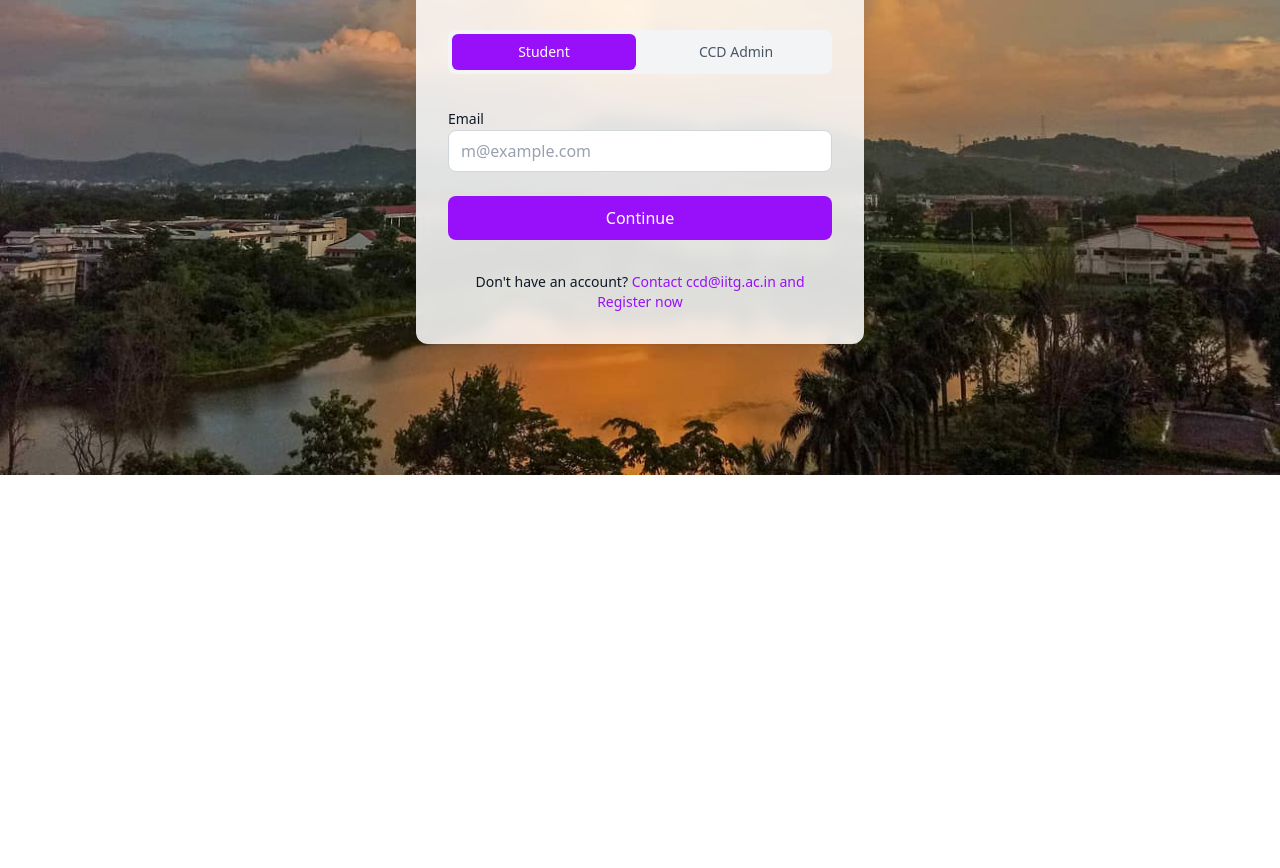
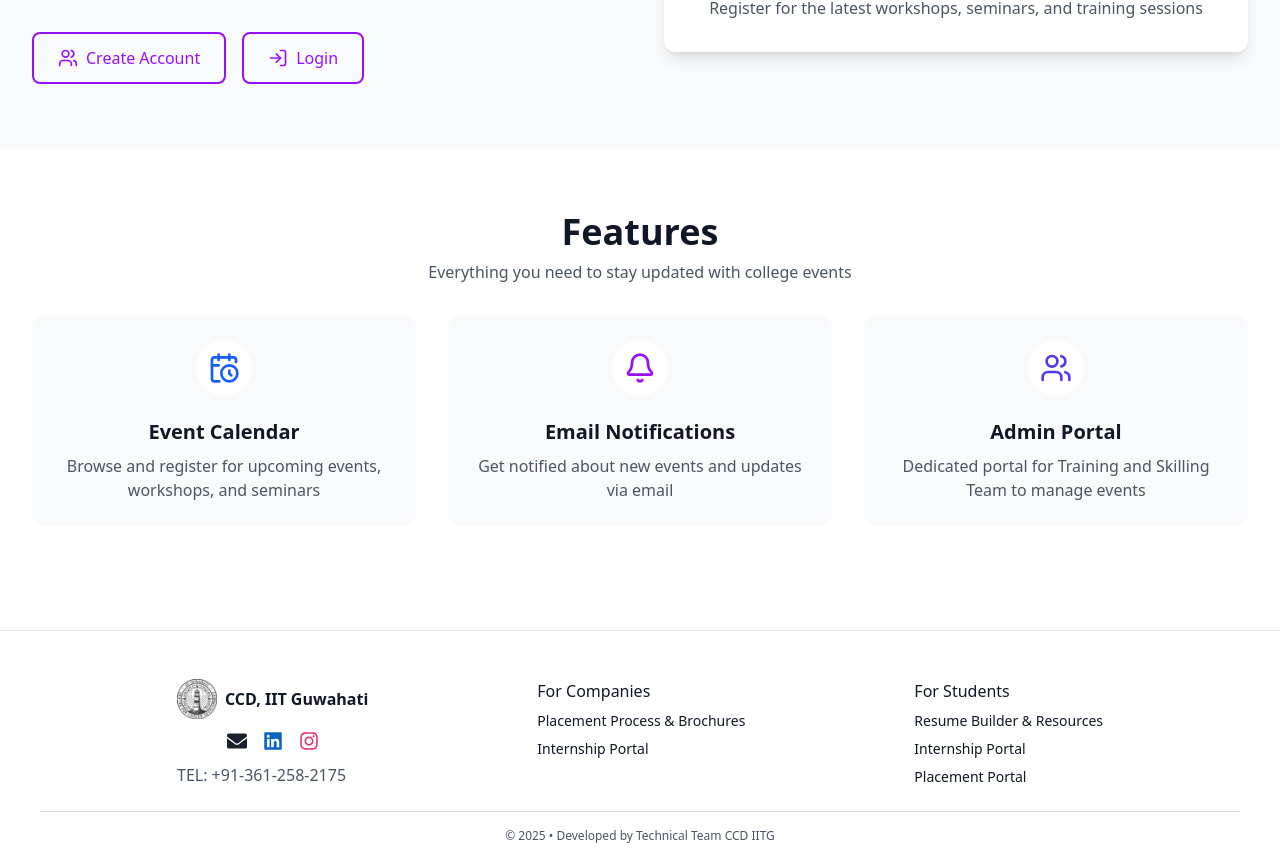
Before and after one commit to Ash469/ccd_training_skilling, a React (Vite) app in the folder frontend/: page / in a window 1280 px wide. Shown: the part 325-1193 px from the top of the page. Before the commit the page ends 800 px from the top, so only its background shows below. Built offline with nearby package versions, Linux system fonts and the light colour scheme; no server answers.

Commit message:
footer added

```diff
--- a/frontend/src/components/footer.jsx
+++ b/frontend/src/components/footer.jsx
@@ -1,21 +1,19 @@
 import React from 'react';
-import { FaLinkedin, FaInstagram } from 'react-icons/fa';
+import { FaLinkedin, FaInstagram, FaEnvelope } from 'react-icons/fa';
 
 const Footer = ({ darkMode }) => {
   return (
     <footer
-      className={`w-full border-t backdrop-blur ${
-        darkMode
-          ? 'bg-gray-900/95 border-gray-600'
-          : 'bg-white/95 border-gray-200'
-      }`}
+      className={`p-6 mt-10 w-full border-t backdrop-blur ${darkMode
+        ? 'bg-gray-900/95 border-gray-600'
+        : 'bg-white/95 border-gray-200'
+        }`}
     >
-      <div className="container mx-auto px-4 py-6">
+      <div className="container mx-auto px-4 pt-6">
         {/* Top Footer Content */}
         <div
-          className={`border-b pb-6 ${
-            darkMode ? 'border-gray-700' : 'border-gray-300'
-          }`}
+          className={`border-b pb-6 ${darkMode ? 'border-gray-700' : 'border-gray-300'
+            }`}
         >
 
           <div className="flex flex-col md:flex-row justify-evenly items-center md:items-start text-center md:text-left gap-8">
@@ -29,6 +27,18 @@ const Footer = ({ darkMode }) => {
                 </span>
               </div>
               <div className="flex items-center self-center gap-4">
+
+                <a
+                  href="mailto:ccd@iitg.ac.in"
+                  target="_blank"
+                  rel="noopener noreferrer"
+                >
+                  <FaEnvelope
+                    size={20}
+                    style={{ color: darkMode ? 'white' : '#1a202c' }}
+                  />
+                </a>
+
                 <a
                   href="https://www.linkedin.com/in/ccdiitg/"
                   target="_blank"
@@ -57,6 +67,8 @@ const Footer = ({ darkMode }) => {
                   <a
                     href="https://iitg.ac.in/ccd/brochures.html"
                     className="hover:underline"
+                    target="_blank"
+                    rel="noopener noreferrer"
                   >
                     Placement Process & Brochures
                   </a>
@@ -65,6 +77,8 @@ const Footer = ({ darkMode }) => {
                   <a
                     href="https://iitg.ac.in/intern/auth/login/recruiter"
                     className="hover:underline"
+                    target="_blank"
+                    rel="noopener noreferrer"
                   >
                     Internship Portal
                   </a>
@@ -80,6 +94,8 @@ const Footer = ({ darkMode }) => {
                   <a
                     href="https://iitg.ac.in/ccd/for_students.html"
                     className="hover:underline"
+                    target="_blank"
+                    rel="noopener noreferrer"
                   >
                     Resume Builder & Resources
                   </a>
@@ -88,14 +104,19 @@ const Footer = ({ darkMode }) => {
                   <a
                     href="https://iitg.ac.in/intern/auth/login/"
                     className="hover:underline"
+                    target="_blank"
+                    rel="noopener noreferrer"
                   >
                     Internship Portal
                   </a>
+
                 </li>
                 <li>
                   <a
                     href="https://iitg.ac.in/placements/auth/login/"
                     className="hover:underline"
+                    target="_blank"
+                    rel="noopener noreferrer"
                   >
                     Placement Portal
                   </a>
@@ -107,11 +128,10 @@ const Footer = ({ darkMode }) => {
 
         {/* Bottom Footer */}
         <div
-          className={`pt-4 text-xs text-center ${
-            darkMode ? 'text-gray-400' : 'text-gray-600'
-          }`}
+          className={`pt-4 text-xs text-center ${darkMode ? 'text-gray-400' : 'text-gray-600'
+            }`}
         >
-          © 2025 Bluebook • Developed by Technical Team CCD IITG
+          © 2025 • Developed by Technical Team CCD IITG
         </div>
       </div>
     </footer>
--- a/frontend/src/components/navbar.jsx
+++ b/frontend/src/components/navbar.jsx
@@ -12,7 +12,7 @@ const Navbar = ({ darkMode, toggleDarkMode }) => {
             <div className="container mx-auto flex h-16 items-center justify-between px-4">
                 <Link to="/" className="flex items-center gap-2 font-bold text-xl">
                     <img src="/logo.png" alt="CCD Logo" className="h-10" />
-                    <span className={darkMode ? 'text-white' : 'text-gray-900'}>Training And Skilling</span>
+                    <span className={darkMode ? 'text-white' : 'text-gray-900'}>Training And Skilling Portal</span>
                 </Link>
                 <nav className="flex items-center gap-4">
                     <Link to="/login">
--- a/frontend/src/pages/admin/adminDashboard.jsx
+++ b/frontend/src/pages/admin/adminDashboard.jsx
@@ -4,6 +4,7 @@ import axios from 'axios';
 import { FontAwesomeIcon } from '@fortawesome/react-fontawesome';
 import {faEdit,faTrash,faSun,faMoon,faCalendar,faClock,faUser,faLocationDot,faUsers,faPlus,faBars,faTimes} from '@fortawesome/free-solid-svg-icons';
 import ErrorFallback from '../../components/ErrorFallback';
+import Footer from '../../components/footer';
 
 export default function AdminDashboard({ darkMode, toggleDarkMode }) {
     const navigate = useNavigate();
@@ -359,7 +360,7 @@ export default function AdminDashboard({ darkMode, toggleDarkMode }) {
                 )}
             </nav>
 
-            <div className="max-w-7xl mx-auto p-6">
+            <div className="max-w-7xl mx-auto p-6 pb-12">
                 <div className="flex items-center justify-between mb-6">
                     <h2 className={`text-2xl font-bold ${darkMode ? 'text-white' : 'text-gray-900'
                         }`}>
@@ -636,6 +637,7 @@ export default function AdminDashboard({ darkMode, toggleDarkMode }) {
                     </div>
                 </div>
             )}
+            <Footer darkMode={darkMode} />
         </div>
     );
 }
--- a/frontend/src/pages/admin/createEvents.jsx
+++ b/frontend/src/pages/admin/createEvents.jsx
@@ -4,6 +4,7 @@ import { Sun, Moon, Menu, X, Calendar } from 'lucide-react';
 import DatePicker from 'react-datepicker';
 import 'react-datepicker/dist/react-datepicker.css';
 import axios from 'axios';
+import Footer from '../../components/footer';
 
 export default function CreateEvent({ darkMode, toggleDarkMode }) {
   const navigate = useNavigate();
@@ -517,6 +518,8 @@ export default function CreateEvent({ darkMode, toggleDarkMode }) {
           </div>
         </form>
       </div>
+      <Footer darkMode={darkMode} />
+
     </div>
   );
 }
--- a/frontend/src/pages/admin/eventRegistrations.jsx
+++ b/frontend/src/pages/admin/eventRegistrations.jsx
@@ -4,6 +4,7 @@ import axios from 'axios';
 import { FontAwesomeIcon } from '@fortawesome/react-fontawesome';
 import { faArrowLeft, faUserGroup, faDownload, faUpload, faCheck, faTimes } from '@fortawesome/free-solid-svg-icons';
 import ErrorFallback from '../../components/ErrorFallback';
+import Footer from '../../components/footer';
 
 export default function EventRegistrations({ darkMode }) {
     const { eventId } = useParams();
@@ -446,6 +447,8 @@ export default function EventRegistrations({ darkMode }) {
                     )}
                 </div>
             </div>
+      <Footer darkMode={darkMode} />
+
         </div>
     );
 }
--- a/frontend/src/pages/user/registration.jsx
+++ b/frontend/src/pages/user/registration.jsx
@@ -2,6 +2,7 @@ import React, { useState, useEffect } from 'react';
 import { useNavigate } from 'react-router-dom';
 import { CalendarDays, MapPin, User, Clock, Users, Moon, Sun, CheckCircle, Menu, X } from 'lucide-react';
 import axios from 'axios';
+import Footer from '../../components/footer';
 
 export default function Registration({ darkMode, toggleDarkMode }) {
   const navigate = useNavigate();
@@ -328,6 +329,8 @@ export default function Registration({ darkMode, toggleDarkMode }) {
           {cancelStatus.message}
         </div>
       )}
+        <Footer darkMode={darkMode} />
+
     </div>
   );
 }
--- a/frontend/src/pages/user/userDashboard.jsx
+++ b/frontend/src/pages/user/userDashboard.jsx
@@ -2,6 +2,7 @@ import React, { useState, useEffect } from 'react';
 import { useNavigate } from 'react-router-dom';
 import { CalendarDays, MapPin, User, Clock, Users, Moon, Sun, Menu, X, AlertTriangle } from 'lucide-react';
 import axios from 'axios';
+import Footer from '../../components/footer';
 
 export default function UserDashboard({ darkMode, toggleDarkMode }) {
     const navigate = useNavigate();
@@ -207,7 +208,7 @@ export default function UserDashboard({ darkMode, toggleDarkMode }) {
                         <h1 className={`text-xl font-semibold ${
                             darkMode ? 'text-purple-400' : 'text-purple-600'
                         }`}>
-                            Training and Skilling
+                            Training and Skilling Portal
                         </h1>
                     </div>
 
@@ -631,8 +632,12 @@ export default function UserDashboard({ darkMode, toggleDarkMode }) {
                             </button>
                         </div>
                     </div>
+
                 </div>
             )}
+
+        <Footer darkMode={darkMode} />
+
         </div>
     );
 }
--- a/frontend/src/routes/Router.jsx
+++ b/frontend/src/routes/Router.jsx
@@ -14,7 +14,7 @@ import StudentAnalytics from '../pages/admin/studentAnalytics'
 export default function Router({ darkMode, toggleDarkMode }) {
   return (
     <Routes>
-      <Route path="/" element={<Login darkMode={darkMode} toggleDarkMode={toggleDarkMode} />} />
+      <Route path="/" element={<Home darkMode={darkMode} toggleDarkMode={toggleDarkMode} />} />
       <Route path="/login" element={<Login darkMode={darkMode} toggleDarkMode={toggleDarkMode} />} />
       <Route path="/register" element={<Register darkMode={darkMode} toggleDarkMode={toggleDarkMode} />} />
       <Route path="/user/dashboard" element={<UserDashboard darkMode={darkMode} toggleDarkMode={toggleDarkMode} />} />
```
Also changed, not shown: frontend/src/pages/admin/studentAnalytics.jsx (+7 -1 lines), frontend/src/pages/user/profile.jsx (+5 -2 lines).
